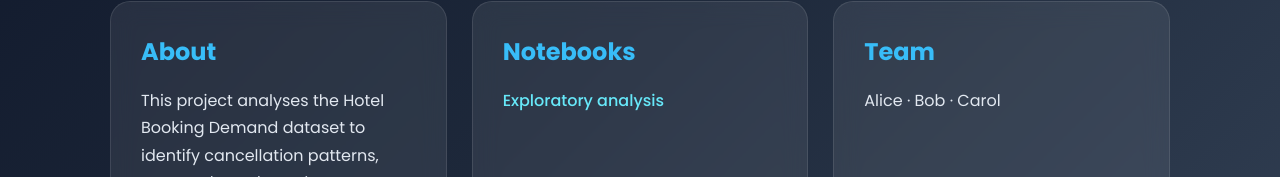
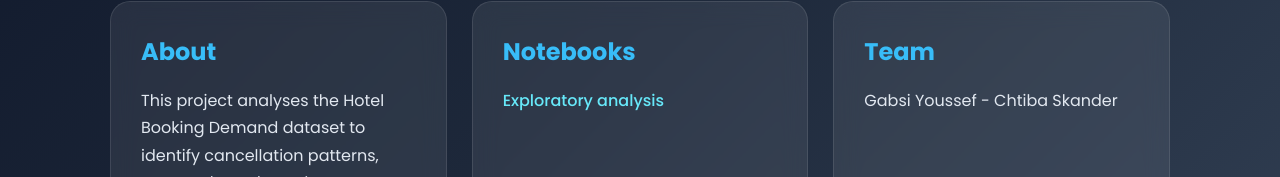
Before and after one commit to GabsiYoussef/Youssef-and-Skander-Project, a plain HTML site: page docs/index.html in a window 1280 px wide. Shown: the part 337-514 px from the top of the page. Drawn offline with Linux system fonts and the light colour scheme.

```diff
--- a/docs/index.html
+++ b/docs/index.html
@@ -28,7 +28,7 @@
         </section>
         <section>
             <h2>Team</h2>
-            <p>Alice · Bob · Carol</p>
+            <p>Gabsi Youssef - Chtiba Skander</p>
         </section>
     </main>
     <script src="script.js"></script>
```
